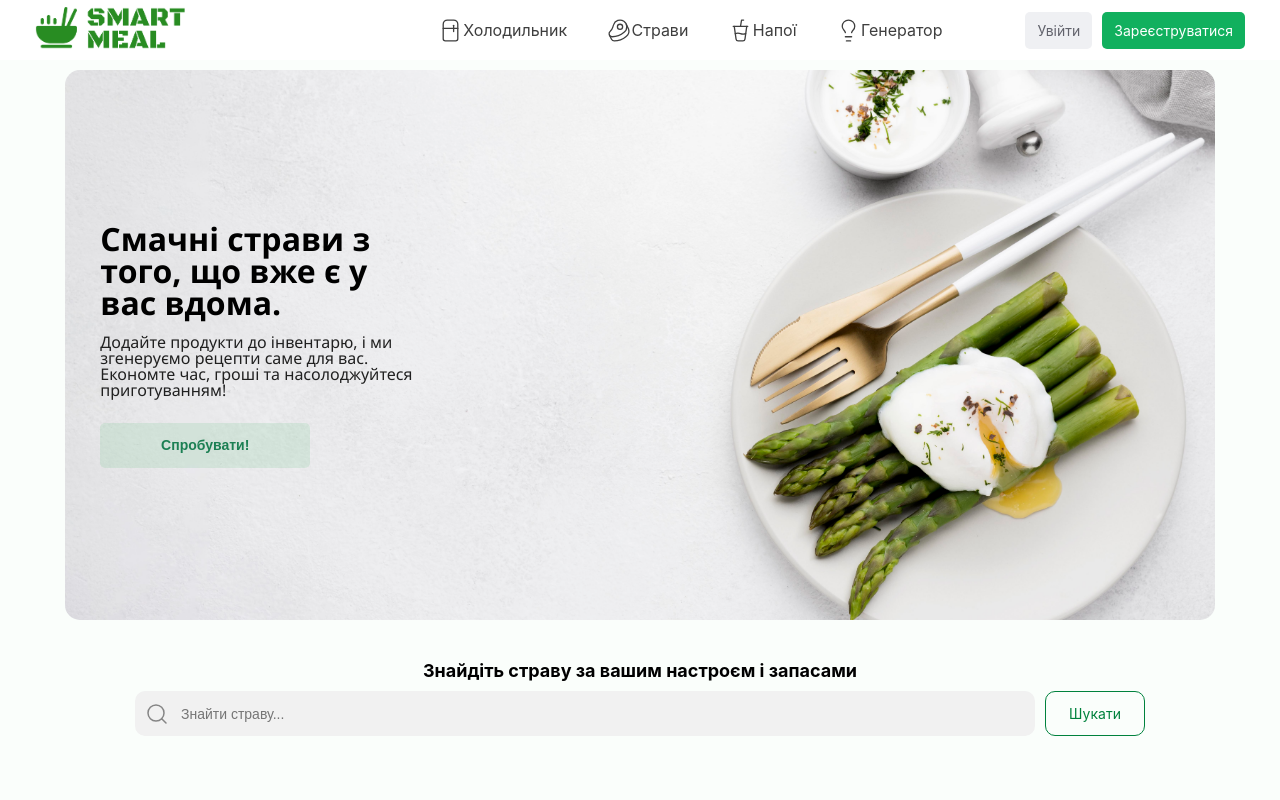
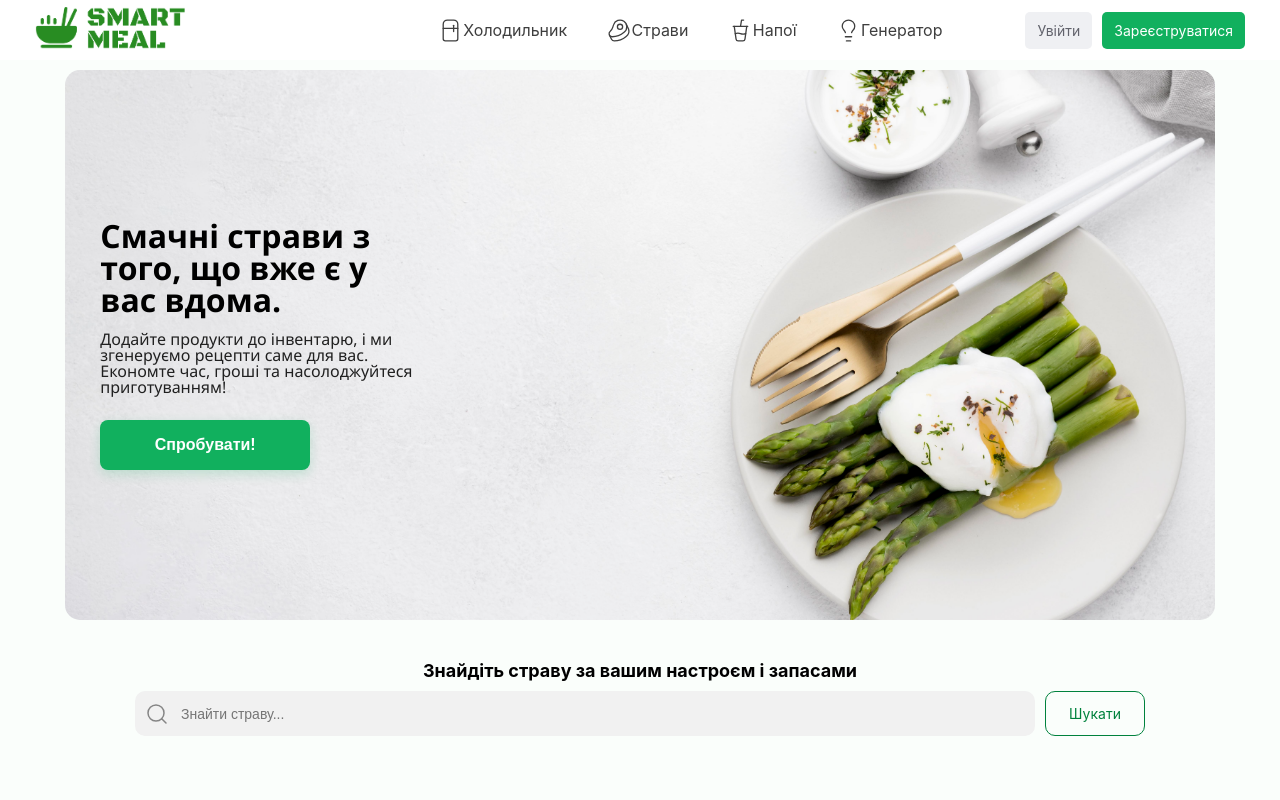
Before and after one commit to anton2654/codezillas, a React (Vite) app in the folder frontend/: page / in a window 1280 px wide. Shown: the top 800 px of the page. Built offline with nearby package versions, Linux system fonts and the light colour scheme; no server answers.

Commit message:
Added better design to button on main page, and button links you to generator

```diff
--- a/frontend/src/pages/mainPage/mainPage.css
+++ b/frontend/src/pages/mainPage/mainPage.css
@@ -46,20 +46,29 @@
 }
 
 .generator-container button {
+    background: #11B05E;
+    color: white;
     border: none;
-    color: #00713fde;
-    border-radius: 5px;
-    background: #00a43319;
+    border-radius: 8px;
     width: 210px;
-    height: 45px;
+    height: 50px;
     cursor: pointer;
-    font-weight: bold;
-    font-size: 14px;
+    font-weight: 600;
+    font-size: 16px;
+    transition: background-color 0.25s ease, transform 0.2s ease;
+    box-shadow: 0 4px 12px rgba(17, 176, 94, 0.2);
 }
 
 .generator-container button:hover {
-    background: #D3F0DD;
+    background: #0F9D53;
+    transform: scale(1.03);
 }
+
+.generator-container button:active {
+    background: #0A7F42;
+    transform: scale(0.97);
+}
+
 
 .search-container {
     display: flex;
--- a/frontend/src/pages/mainPage/mainPage.jsx
+++ b/frontend/src/pages/mainPage/mainPage.jsx
@@ -6,6 +6,7 @@ import { Search } from "lucide-react";
 import ScrollToTop from "../../components/scrollUp/scrollButt.jsx";
 import DishCard from "../../components/dishCard/DishCard.jsx";
 import axios from "axios";
+import { Link } from "react-router-dom";
 
 const MainPage = () => {
   const [items, setItems] = useState([]);
@@ -54,7 +55,9 @@ const MainPage = () => {
               вас. Економте час, гроші та насолоджуйтеся приготуванням!
             </p>
           </div>
-          <button>Спробувати!</button>
+          <Link to="/generator">
+            <button>Спробувати!</button>
+          </Link>
         </div>
 
         <div className="search-container">
```
